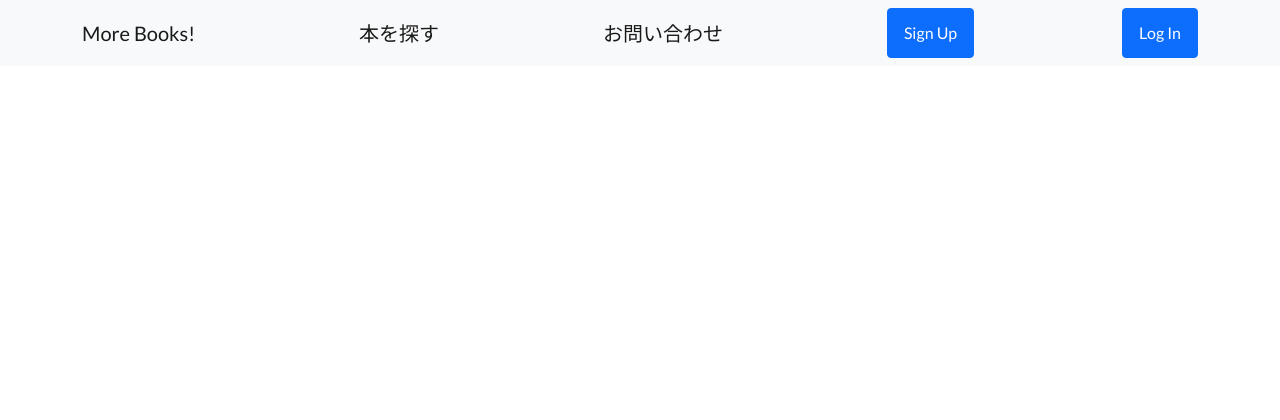
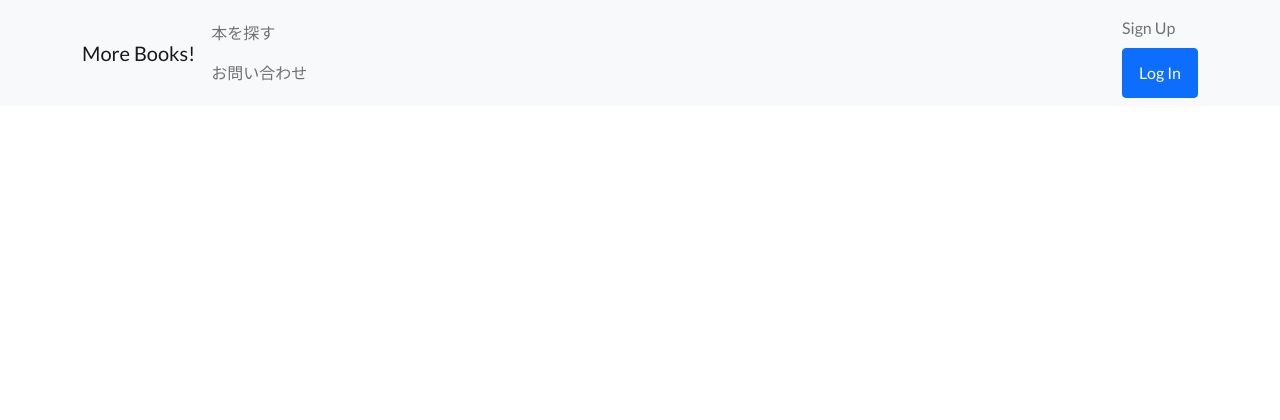
Before and after one commit to ka113private/more_books, a Django app: template books/templates/base.html in a window 1280 px wide. Shown: the top 420 px of the page. Run offline with Django 3.2, Linux system fonts and the light colour scheme; the template is opened without the code that fills it, so the values that code supplies are empty; parts of the project's set-up code (start-up, migrations or seed data) failed here and were passed over; some libraries are stand-ins or nearby versions.

Commit message:
[add]問い合わせページの実装

```diff
--- a/books/templates/base.html
+++ b/books/templates/base.html
@@ -27,10 +27,22 @@
             <nav class="navbar navbar-light bg-light static-top">
                 <div class="container">
                     <a class="navbar-brand" href="{% url 'books:index' %">More Books!</a>
-                    <a class="navbar-brand" href="#">本を探す</a>
-                    <a class="navbar-brand" href="#">お問い合わせ</a>
-                    <a class="btn btn-primary" href="#">Sign Up</a>
-                    <a class="btn btn-primary" href="#">Log In</a>
+                    <ul class="navbar-nav me-auto">
+                        <li class="nav-item">
+                            <a class="nav-link {% block active_search %}{% endblock %}" href="">本を探す</a>
+                        </li>
+                        <li class="nav-item">
+                            <a class="nav-link {% block active_inquiry %}{% endblock %}" href="{% url 'books:inquiry' %}">お問い合わせ</a>
+                        </li>
+                    </ul>
+                    <ul class="navbar-nav ms-auto">
+                        <li class="nav-item">
+                            <a class="nav-link" href="#">Sign Up</a>
+                        </li>
+                        <li class="nav-item">
+                            <a class="btn btn-primary" href="#">Log In</a>
+                        </li>
+                    </ul>
                 </div>
             </nav>
 
--- a/books/views.py
+++ b/books/views.py
@@ -1,5 +1,10 @@
 from django.shortcuts import render
 from django.views import generic
+from .forms import InquiryForm
 
 class IndexView(generic.TemplateView):
     template_name = "index.html"
+
+class InquiryView(generic.FormView):
+    template_name = "inquiry.html"
+    form_class = InquiryForm
--- a/static/css/mystyle.css
+++ b/static/css/mystyle.css
@@ -7,3 +7,7 @@ body, #wrapper {
 footer{
     margin-top: auto;
 }
+
+.my-div-style{
+    margin-top: 6rem;
+}
```
Also changed, not shown: books/forms.py (added, +22 -0 lines), books/templates/inquiry.html (added, +27 -0 lines).
